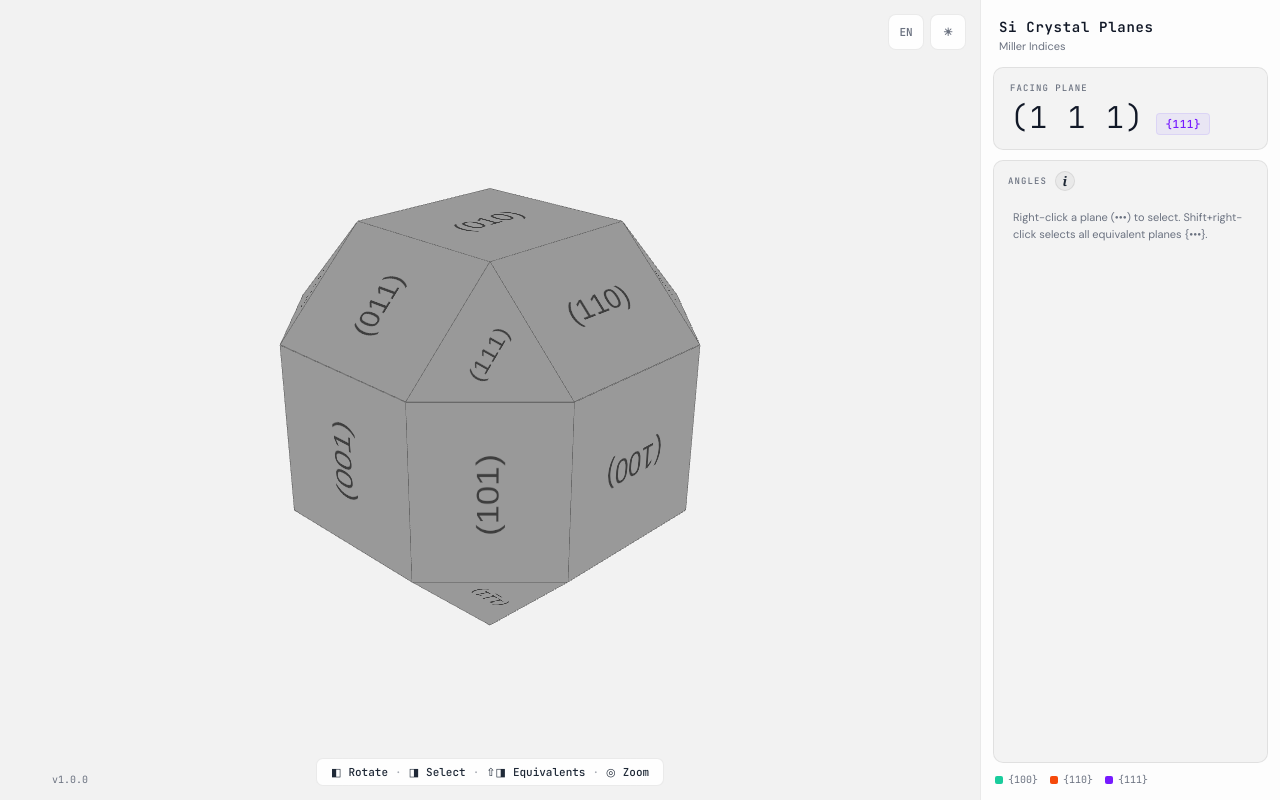
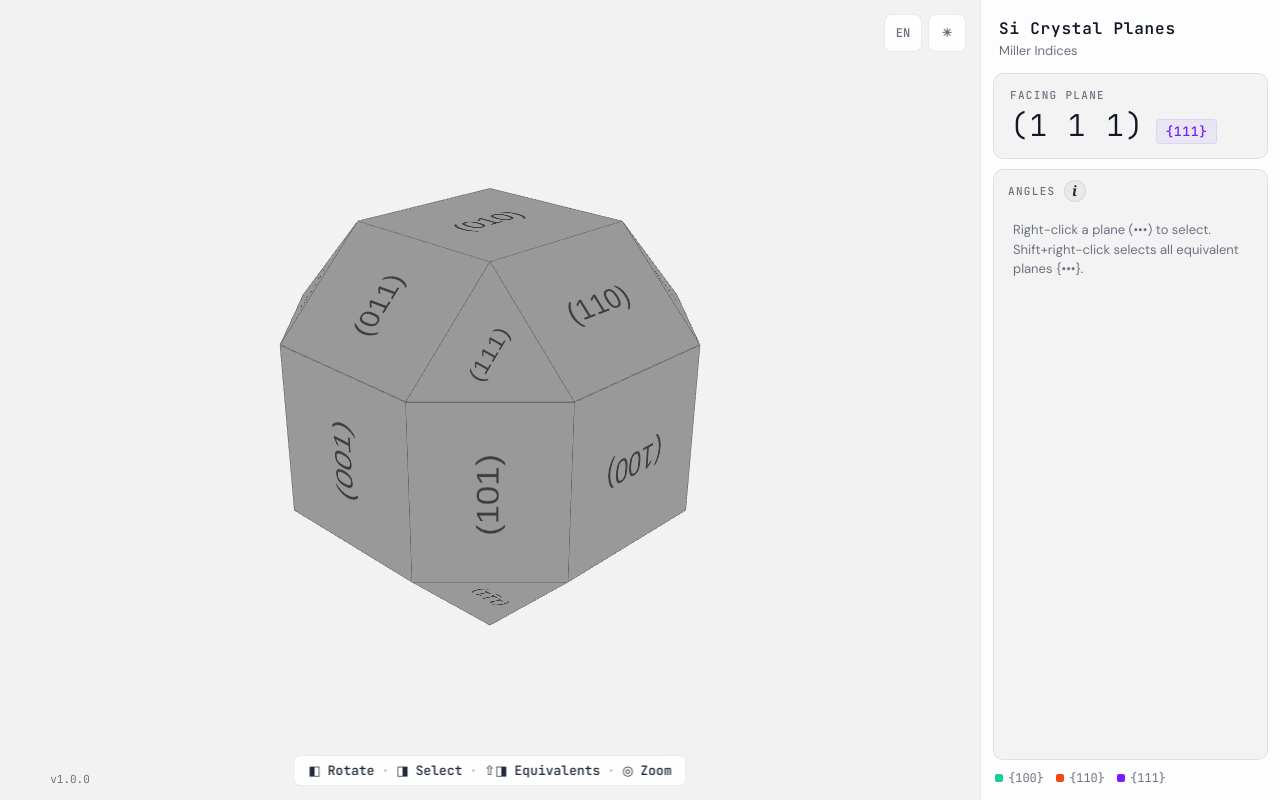
Before and after one commit to victor-hucklenbroich/si-cube, a plain HTML site: page index.html in a window 1280 px wide. Drawn offline with nearby package versions, Linux system fonts and the light colour scheme; animation ran at ten frames a second.

Commit message:
Increase all text sizes

```diff
--- a/css/style.css
+++ b/css/style.css
@@ -63,10 +63,10 @@ canvas { display: block; }
 
 #toolbar button {
   font-family: var(--mono);
-  font-size: 11px;
+  font-size: 12px;
   font-weight: 600;
-  width: 36px;
-  height: 36px;
+  width: 38px;
+  height: 38px;
   border-radius: 8px;
   border: 1px solid var(--surface-border);
   background: var(--surface);
@@ -85,7 +85,7 @@ canvas { display: block; }
   color: var(--text-bright);
 }
 
-#btn-theme { font-size: 15px; }
+#btn-theme { font-size: 17px; }
 
 #side-panel {
   width: 300px;
@@ -101,16 +101,16 @@ canvas { display: block; }
 #panel-header { padding: 18px 18px 14px; }
 #panel-header h1 {
   font-family: var(--mono);
-  font-size: 14px;
+  font-size: 16px;
   font-weight: 600;
   letter-spacing: 0.05em;
   color: var(--text-bright);
 }
-#panel-header .subtitle { font-size: 11px; color: var(--text-dim); margin-top: 3px; }
+#panel-header .subtitle { font-size: 13px; color: var(--text-dim); margin-top: 3px; }
 
 .hud-label {
   font-family: var(--mono);
-  font-size: 9px;
+  font-size: 11px;
   font-weight: 500;
   letter-spacing: 0.12em;
   color: var(--text-dim);
@@ -138,7 +138,7 @@ canvas { display: block; }
 .family-tag {
   display: inline-block;
   font-family: var(--mono);
-  font-size: 11px;
+  font-size: 13px;
   font-weight: 500;
   padding: 3px 8px;
   border-radius: 4px;
@@ -172,14 +172,14 @@ canvas { display: block; }
 
 #clear-btn {
   font-family: var(--mono);
-  font-size: 13px;
+  font-size: 15px;
   line-height: 1;
   color: var(--text-dim);
   background: transparent;
   border: 1px solid var(--surface-border);
   border-radius: 4px;
-  width: 18px;
-  height: 18px;
+  width: 20px;
+  height: 20px;
   padding: 0;
   cursor: pointer;
   display: flex;
@@ -212,12 +212,12 @@ canvas { display: block; }
   border-radius: 50%;
   color: var(--text);
   font-family: 'Georgia', 'Times New Roman', serif;
-  font-size: 13px;
+  font-size: 14px;
   font-weight: 700;
   font-style: italic;
   line-height: 1;
-  width: 20px;
-  height: 20px;
+  width: 22px;
+  height: 22px;
   padding: 0;
   display: flex;
   align-items: center;
@@ -270,7 +270,7 @@ canvas { display: block; }
 .formula-legend {
   font-family: var(--mono);
   font-style: normal;
-  font-size: 10.5px;
+  font-size: 12px;
   color: var(--text-dim);
   line-height: 1.6;
   padding-top: 10px;
@@ -289,7 +289,7 @@ canvas { display: block; }
 
 .hint-msg {
   padding: 12px 14px;
-  font-size: 11px;
+  font-size: 13px;
   line-height: 1.5;
   color: var(--text-dim);
 }
@@ -300,7 +300,7 @@ canvas { display: block; }
   padding: 8px 10px;
   border-radius: 6px;
   font-family: var(--mono);
-  font-size: 13px;
+  font-size: 15px;
   cursor: pointer;
   user-select: none;
   transition: background 0.12s;
@@ -318,7 +318,7 @@ canvas { display: block; }
 .dot-111 { background: var(--accent-111); color: var(--accent-111); }
 
 .angle-row .idx { color: var(--text); flex: 1; transition: color 0.12s; }
-.angle-row .deg { color: var(--text-dim); font-size: 12px; text-align: right; min-width: 52px; transition: color 0.12s; }
+.angle-row .deg { color: var(--text-dim); font-size: 14px; text-align: right; min-width: 56px; transition: color 0.12s; }
 .angle-row:hover .deg { color: var(--text-bright); }
 
 #panel-footer {
@@ -329,7 +329,7 @@ canvas { display: block; }
 }
 
 #legend { display: flex; gap: 12px; }
-.legend-item { display: flex; align-items: center; gap: 5px; font-size: 10px; color: var(--text-dim); }
+.legend-item { display: flex; align-items: center; gap: 5px; font-size: 12px; color: var(--text-dim); }
 .legend-item span:first-child { width: 8px; height: 8px; border-radius: 2px; display: inline-block; }
 .legend-item .fam { font-family: var(--mono); }
 .swatch-100 { background: var(--accent-100); }
@@ -343,7 +343,7 @@ canvas { display: block; }
   transform: translateX(-50%);
   z-index: 10;
   font-family: var(--mono);
-  font-size: 11px;
+  font-size: 13px;
   color: var(--text-dim);
   background: var(--surface);
   border: 1px solid var(--surface-border);
@@ -367,7 +367,7 @@ canvas { display: block; }
   transform: translateX(-50%);
   z-index: 10;
   font-family: var(--mono);
-  font-size: 10px;
+  font-size: 11px;
   color: var(--text-dim);
   pointer-events: none;
 }
```
